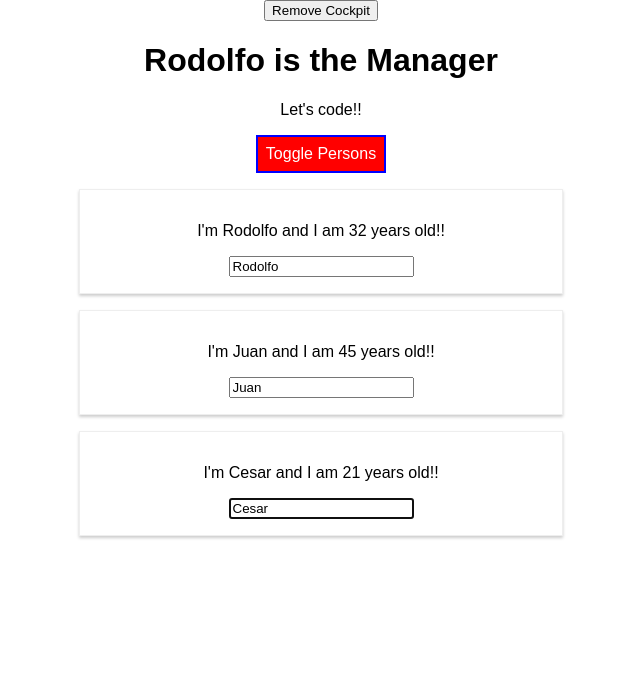
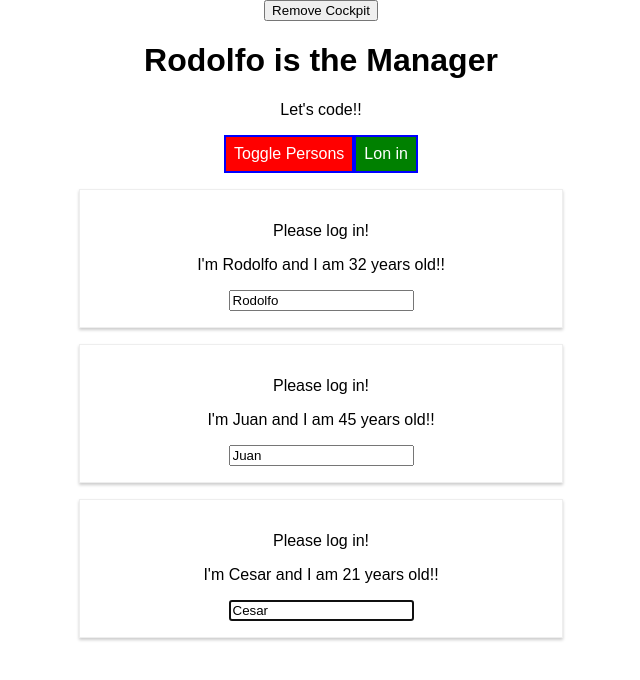
Before and after one commit to rodolfojc/react-complete-guide, a React app: page / in a window 1280 px wide. Shown: the top 680 px of the page, without its empty margins (319-959 px from the left). Built offline with nearby package versions, Linux system fonts and the light colour scheme.

Commit message:
Understanding Prop Chain Problems

```diff
--- a/src/components/Cockpit/Cockpit.js
+++ b/src/components/Cockpit/Cockpit.js
@@ -50,6 +50,7 @@ const cockpit = (props) => {
                 className={btnClass}
                 onClick={props.clicked}> Toggle Persons
             </button>
+            <button onClick={props.login}>Lon in</button>
         </div>
     );
 };
--- a/src/components/Persons/Person/Person.js
+++ b/src/components/Persons/Person/Person.js
@@ -22,6 +22,7 @@ class Person extends Component {
     console.log("[Person.js] - Rendering");
     return (
       <Aux>
+        {this.props.isAuth ? <p>Authenticated!</p> : <p>Please log in!</p>}
         <p key="i1" onClick={this.props.click}>
           I'm {this.props.name} and I am {this.props.age} years old!!
         </p>
--- a/src/components/Persons/Persons.js
+++ b/src/components/Persons/Persons.js
@@ -49,7 +49,8 @@ class Persons extends Component {
           age={person.age}
           key={person.id}
           changed={(event) => this.props.changed(event, person.id)}
-              />
+          isAuth={this.props.isAuthenticated}
+          />
     );
   })
 };
--- a/src/containers/App.js
+++ b/src/containers/App.js
@@ -23,7 +23,8 @@ class App extends Component {
     otherState: "something else",
     showPerson: false,
     showCockpit: true,
-    changeCounter: 0
+    changeCounter: 0,
+    authenticated: false
   };
 
   static getDerivedStateFromProps(props, state) {
@@ -87,6 +88,10 @@ class App extends Component {
     this.setState({ showPerson: !doesShow });
   };
 
+  loginHandler = () => {
+    this.setState({authenticated: true});
+  };
+
   // npm install --save radium
   // to add any pseudo selector
   render() {
@@ -99,6 +104,7 @@ class App extends Component {
           persons={this.state.persons}
           clicked={this.deletePersonHandler}
           changed={this.nameChangedHandler}
+          isAuthenticated={this.state.authenticated}
         />
       );
     }
@@ -118,6 +124,7 @@ class App extends Component {
             showPerson={this.state.showPerson}
             personsLength={this.state.persons.length}
             clicked={this.togglePersonHandler}
+            login={this.loginHandler}
           />
         ) : null}
         {persons}
```
